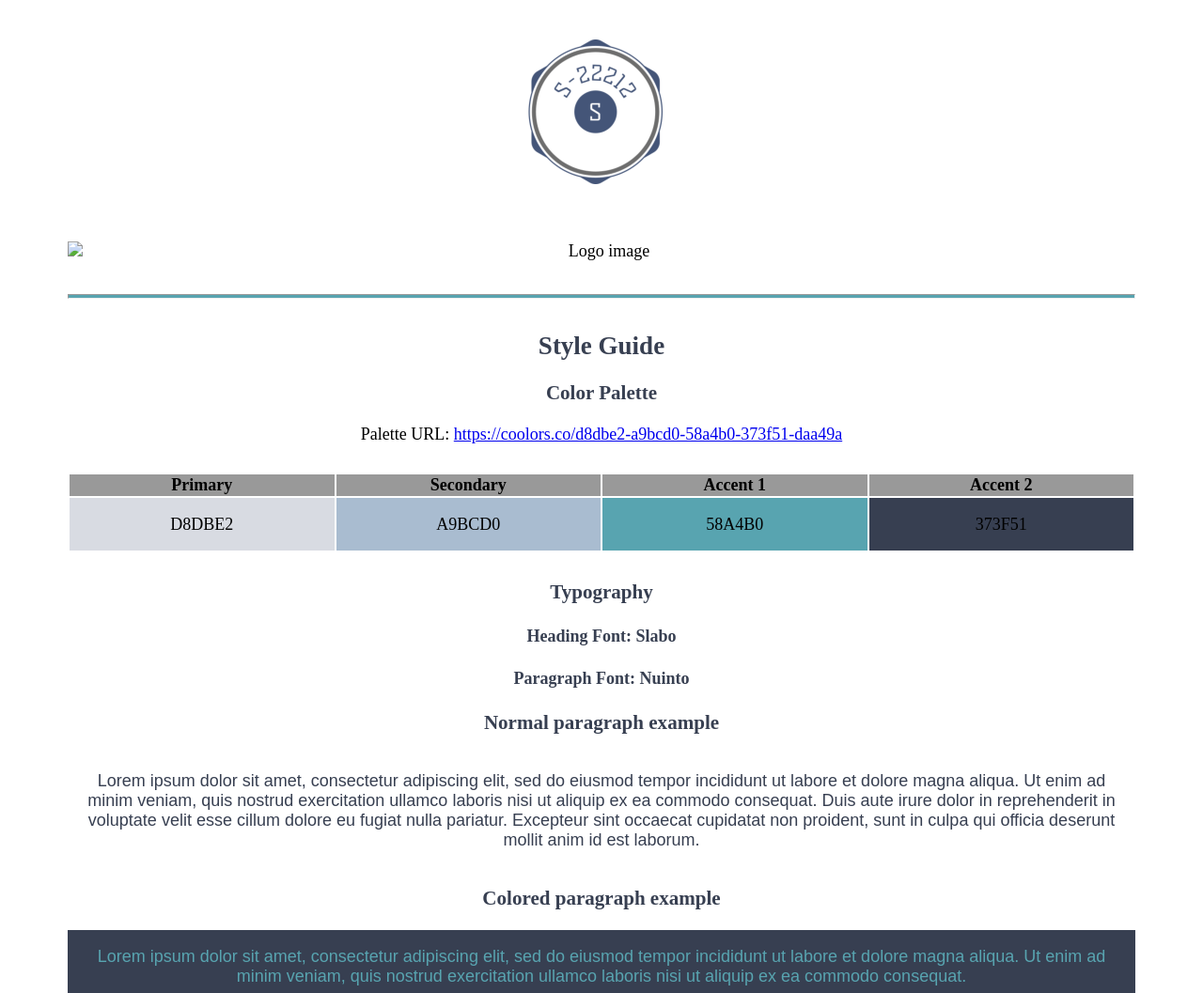
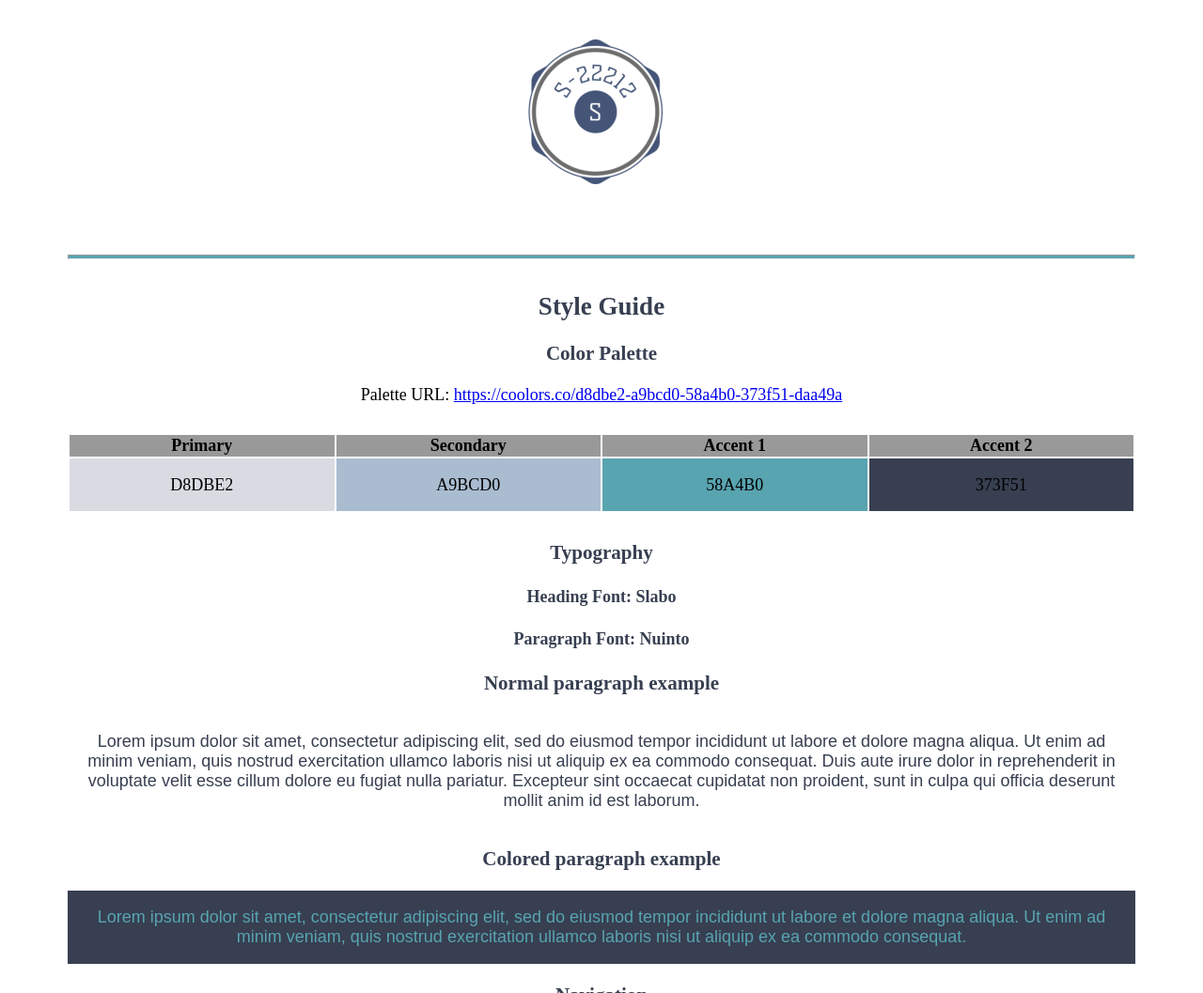
Before and after one commit to samuel22212/wdd130, a plain HTML site: page samuel22212/site-plan.html in a window 1280 px wide. Shown: the part 786-1843 px from the top of the page at 94% size. Drawn offline with Linux system fonts and the light colour scheme; a web font is replaced by a local one.

Commit message:
removed extraneous image

```diff
--- a/samuel22212/site-plan.html
+++ b/samuel22212/site-plan.html
@@ -30,7 +30,7 @@
       <h2>Branding</h2>
       <h3> <img src="https://github.com/samuel22212/wdd130/blob/master/wwr/images/s-22212 logo.png?raw=true" alt="Logo image" /></h3>
       <!-- Replace this with some sort of logo for your site.  A logo can be as simple as the name of your site in a nice font :) -->
-      <img src="#" alt="Logo image">
+
       <hr>
       <h2>
         Style Guide
```
